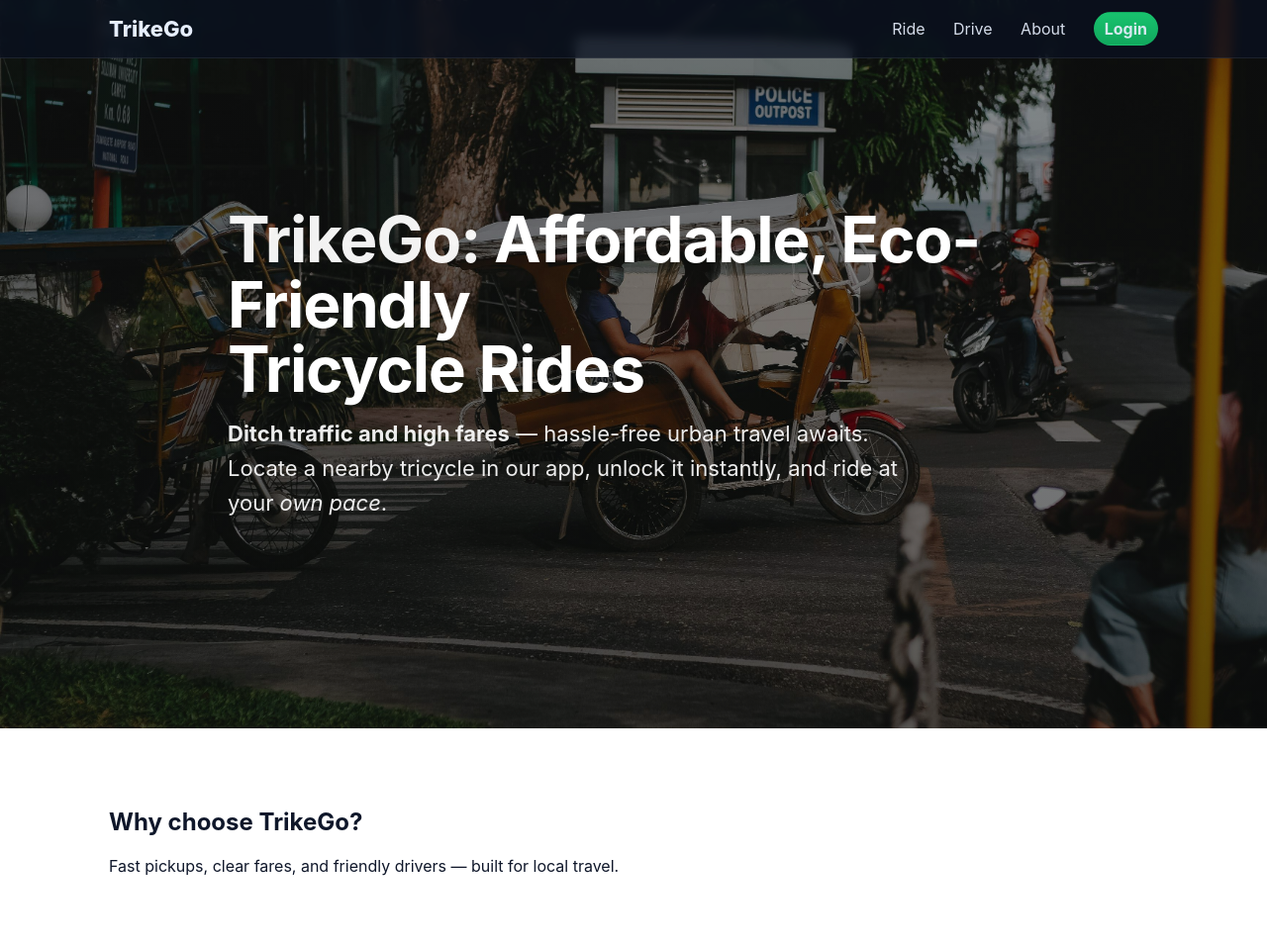
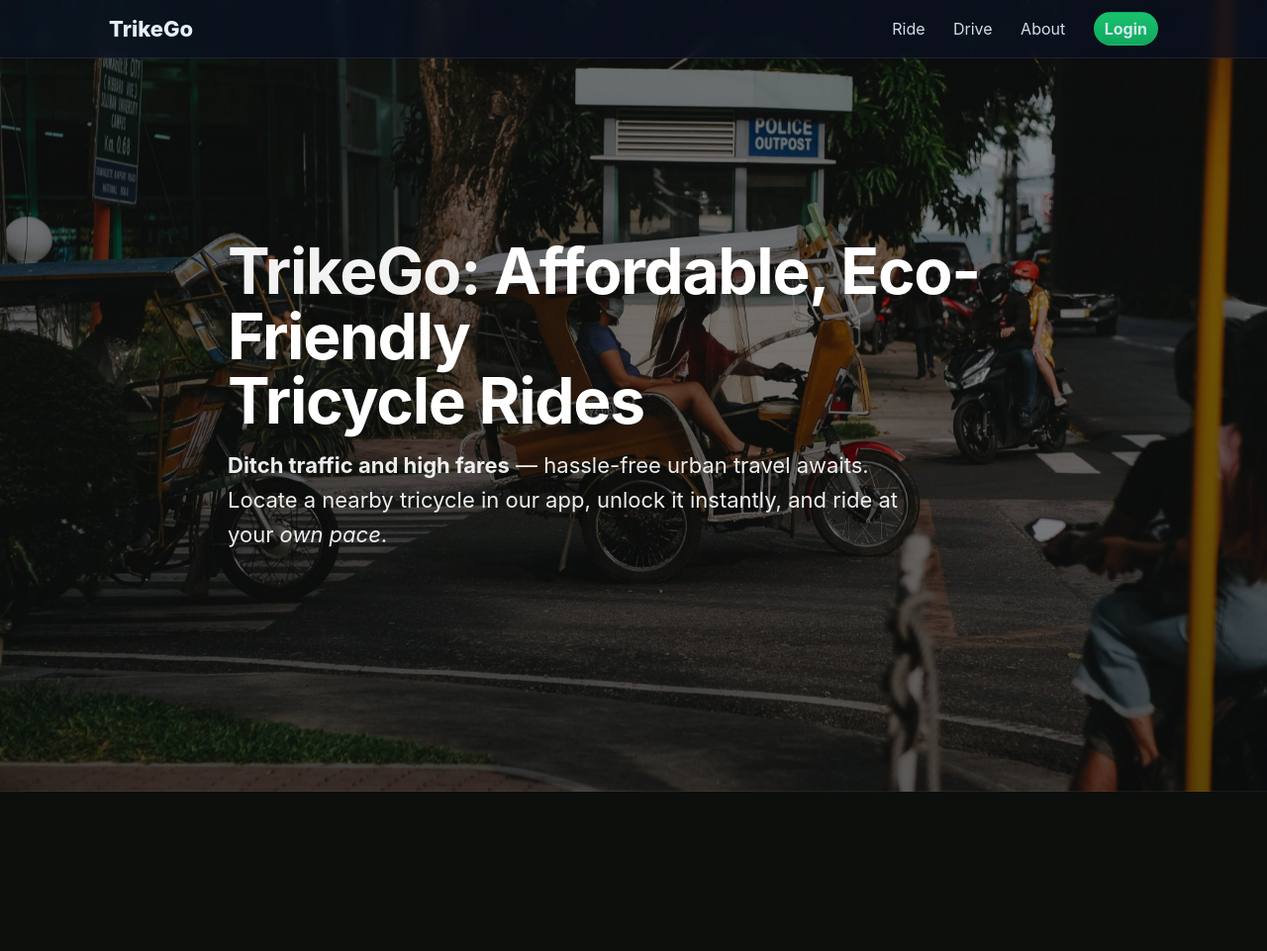
Before and after one commit to GIOnyx/TrikeGo, a Django app: page / in a window 1280 px wide. Shown: the whole page at 99% size. After the commit the page ends 800 px from the top, so only its background shows below. Run offline with Django 5.2, Linux system fonts and the light colour scheme.

```diff
--- a/trikeGo/static/TrikeGo_app/css/landingPageStyle.css
+++ b/trikeGo/static/TrikeGo_app/css/landingPageStyle.css
@@ -20,7 +20,7 @@ html,body{height:100%;margin:0;font-family:Inter, system-ui, -apple-system, 'Seg
 
 
 .login-link{background:linear-gradient(180deg, var(--accent), var(--accent-600));border-color:transparent;color:#fff;font-weight:700}
-.hero{min-height:92vh;display:flex;align-items:center;position:relative;background: url('../images/bg.jpg') center/cover no-repeat fixed}
+.hero{min-height:100vh;display:flex;align-items:center;position:relative;background: url('../images/bg.jpg') center/cover no-repeat fixed}
 .hero-overlay{position:absolute;inset:0;background:linear-gradient(180deg, rgba(4,6,8,0.45) 0%, rgba(4,6,8,0.6) 100%);}
 .hero-inner{position:relative;z-index:10;display:flex;gap:40px;align-items:center;padding:120px 20px}
 .hero-left{flex:1;color:var(--muted);max-width:820px}
--- a/trikeGo/static/TrikeGo_app/js/app.js
+++ b/trikeGo/static/TrikeGo_app/js/app.js
@@ -1,3 +1,4 @@
+
 (function(){
   function openModal() {
     var modal = document.getElementById('login');
--- a/trikeGo/templates/TrikeGo_app/landingPage.html
+++ b/trikeGo/templates/TrikeGo_app/landingPage.html
@@ -33,14 +33,6 @@
       </div>
     </section>
 
-    <section id="about" class="section">
-      <div class="container">
-        <h2>Why choose TrikeGo?</h2>
-        <p>Fast pickups, clear fares, and friendly drivers — built for local travel.</p>
-      </div>
-    </section>
-  </main>
-
   <!-- CSS-only modal login using :target -->
   <div id="login" class="modal">
     <a href="#" class="modal-overlay" aria-label="Close"></a>
```
